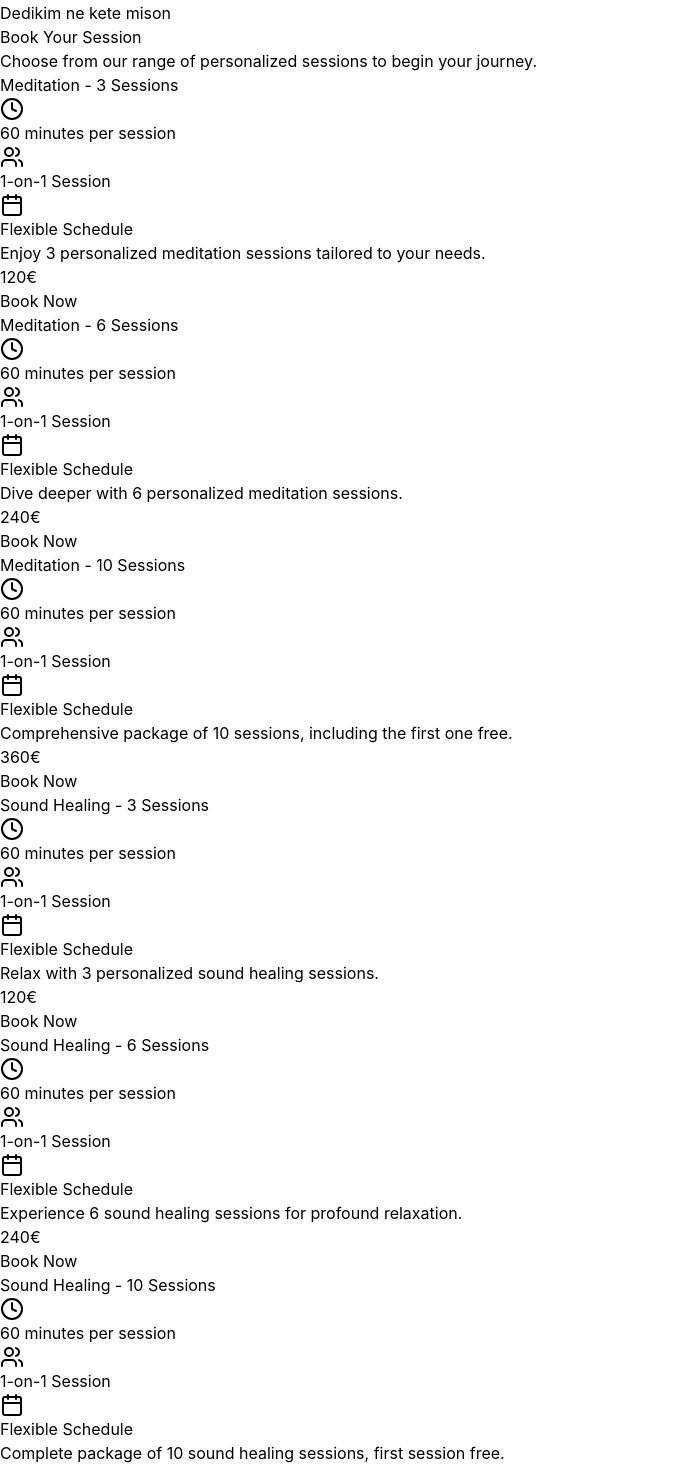
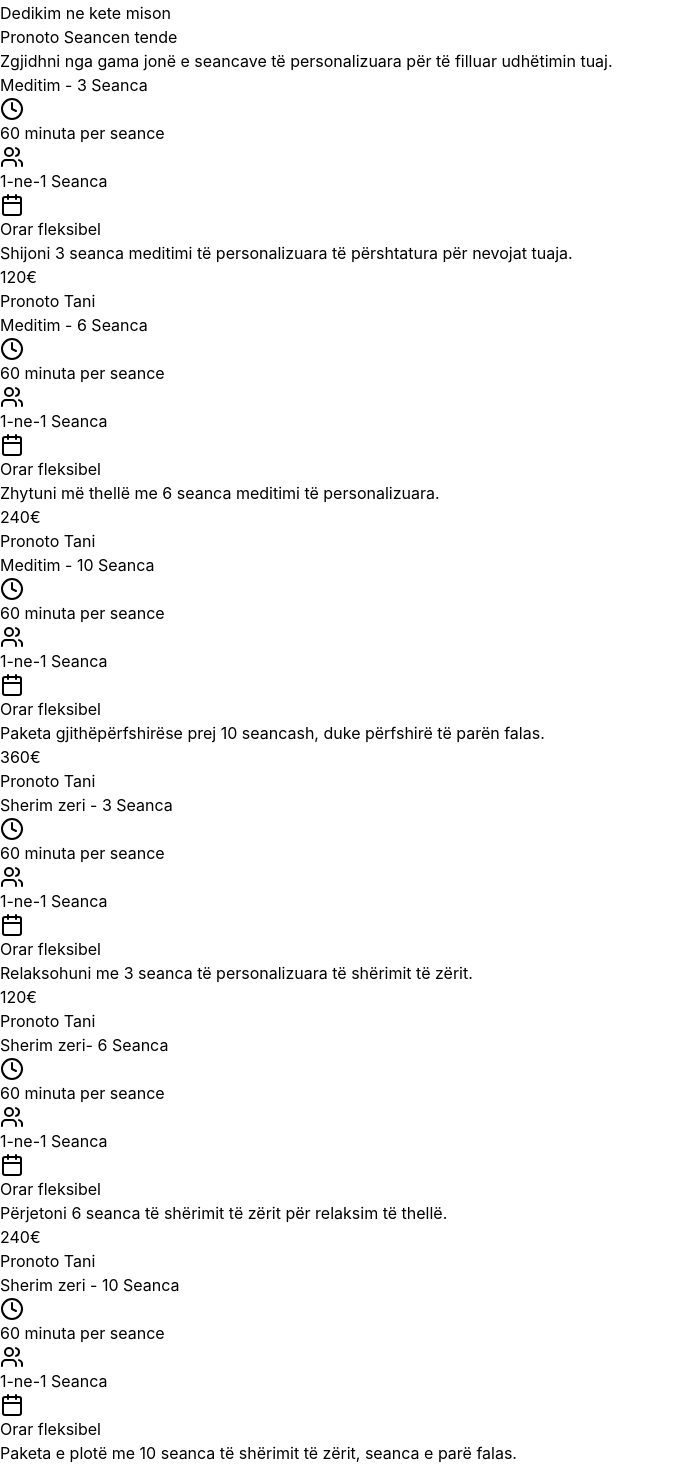
Before and after one commit to Anest2009/stacionihyjnore2, a React (Vite) app: page / in a window 1280 px wide. Shown: the part 4680-6149 px from the top of the page, without its empty margins (0-675 px from the left). Built offline with nearby package versions, Linux system fonts and the light colour scheme.

Commit message:
Update Booking.tsx

```diff
--- a/src/components/Booking.tsx
+++ b/src/components/Booking.tsx
@@ -4,45 +4,45 @@ import { Button } from './Button';
 
 const sessions = [
   {
-    title: "Meditation - 3 Sessions",
-    duration: "60 minutes per session",
+    title: "Meditim - 3 Seanca",
+    duration: "60 minuta per seance",
     price: "120€",
-    description: "Enjoy 3 personalized meditation sessions tailored to your needs.",
+    description: "Shijoni 3 seanca meditimi të personalizuara të përshtatura për nevojat tuaja.",
     calendlyUrl: "https://tidycal.com/stacionihyjnor/meditim3seanca"
   },
   {
-    title: "Meditation - 6 Sessions",
-    duration: "60 minutes per session",
+    title: "Meditim - 6 Seanca",
+    duration: "60 minuta per seance",
     price: "240€",
-    description: "Dive deeper with 6 personalized meditation sessions.",
+    description: "Zhytuni më thellë me 6 seanca meditimi të personalizuara.",
     calendlyUrl: "https://tidycal.com/stacionihyjnor/meditim6seanca"
   },
   {
-    title: "Meditation - 10 Sessions",
-    duration: "60 minutes per session",
+    title: "Meditim - 10 Seanca",
+    duration: "60 minuta per seance",
     price: "360€",
-    description: "Comprehensive package of 10 sessions, including the first one free.",
+    description: "Paketa gjithëpërfshirëse prej 10 seancash, duke përfshirë të parën falas.",
     calendlyUrl: "https://tidycal.com/stacionihyjnor/meditim10seanca"
   },
   {
-    title: "Sound Healing - 3 Sessions",
-    duration: "60 minutes per session",
+    title: "Sherim zeri - 3 Seanca",
+    duration: "60 minuta per seance",
     price: "120€",
-    description: "Relax with 3 personalized sound healing sessions.",
+    description: "Relaksohuni me 3 seanca të personalizuara të shërimit të zërit.",
     calendlyUrl: "https://tidycal.com/stacionihyjnor/sherimzeri3"
   },
   {
-    title: "Sound Healing - 6 Sessions",
-    duration: "60 minutes per session",
+    title: "Sherim zeri- 6 Seanca",
+    duration: "60 minuta per seance",
     price: "240€",
-    description: "Experience 6 sound healing sessions for profound relaxation.",
+    description: "Përjetoni 6 seanca të shërimit të zërit për relaksim të thellë.",
     calendlyUrl: "https://tidycal.com/stacionihyjnor/sherimzeri6"
   },
   {
-    title: "Sound Healing - 10 Sessions",
-    duration: "60 minutes per session",
+    title: "Sherim zeri - 10 Seanca",
+    duration: "60 minuta per seance",
     price: "360€",
-    description: "Complete package of 10 sound healing sessions, first session free.",
+    description: "Paketa e plotë me 10 seanca të shërimit të zërit, seanca e parë falas.",
     calendlyUrl: "https://tidycal.com/stacionihyjnor/sherimzeri10"
   }
 ];
@@ -52,9 +52,9 @@ export function Booking() {
     <section id="booking" className="py-24 bg-gradient-to-br from-[#B5CDA3]/5 via-white to-[#A9DFF7]/5">
       <div className="max-w-7xl mx-auto px-4 sm:px-6 lg:px-8">
         <div className="text-center mb-16">
-          <h2 className="text-3xl font-serif text-gray-900 mb-4">Book Your Session</h2>
+          <h2 className="text-3xl font-serif text-gray-900 mb-4">Pronoto Seancen tende</h2>
           <p className="text-gray-600 max-w-2xl mx-auto">
-            Choose from our range of personalized sessions to begin your journey.
+            Zgjidhni nga gama jonë e seancave të personalizuara për të filluar udhëtimin tuaj.
           </p>
         </div>
 
@@ -74,13 +74,13 @@ export function Booking() {
                   <div className="w-8 h-8 bg-gradient-to-br from-[#B5CDA3]/20 to-[#A9DFF7]/20 rounded-lg flex items-center justify-center">
                     <Users className="w-4 h-4 text-[#B5CDA3]" />
                   </div>
-                  <span className="ml-3 text-gray-600">1-on-1 Session</span>
+                  <span className="ml-3 text-gray-600">1-ne-1 Seanca</span>
                 </div>
                 <div className="flex items-center">
                   <div className="w-8 h-8 bg-gradient-to-br from-[#B5CDA3]/20 to-[#A9DFF7]/20 rounded-lg flex items-center justify-center">
                     <Calendar className="w-4 h-4 text-[#B5CDA3]" />
                   </div>
-                  <span className="ml-3 text-gray-600">Flexible Schedule</span>
+                  <span className="ml-3 text-gray-600">Orar fleksibel</span>
                 </div>
               </div>
               <p className="text-gray-600 mb-6">{session.description}</p>
@@ -90,7 +90,7 @@ export function Booking() {
                 className="w-full group-hover:bg-[#A9DFF7] transition-colors duration-300"
                 onClick={() => window.open(session.calendlyUrl, '_blank')}
               >
-                Book Now
+                Pronoto Tani
               </Button>
             </div>
           ))}
```
